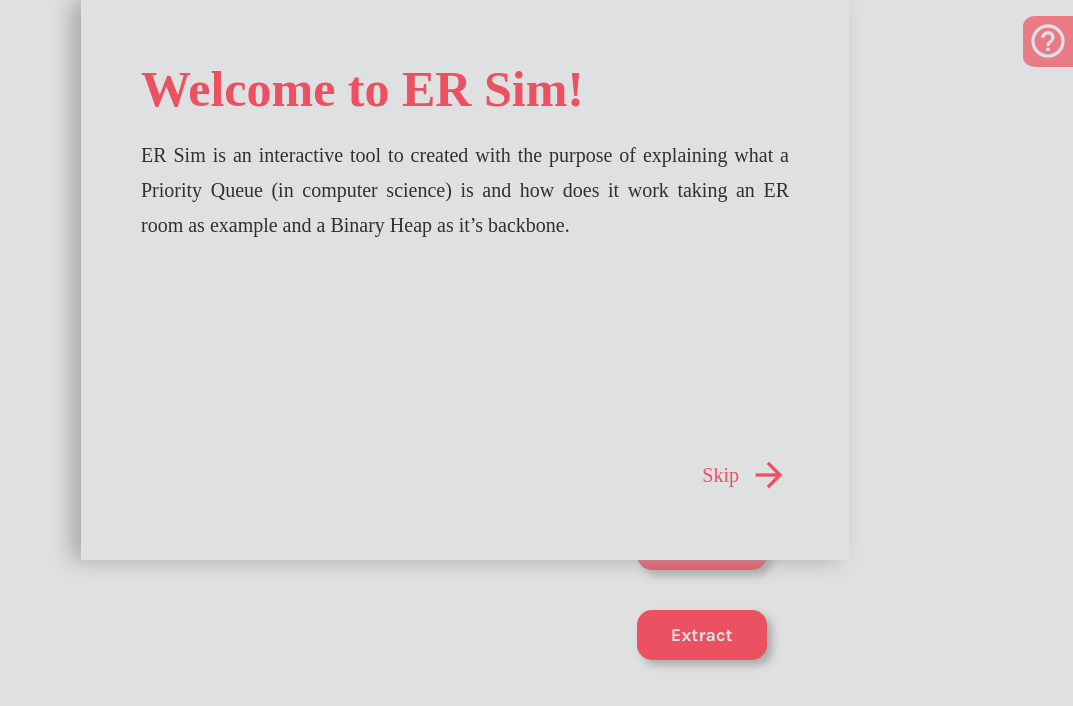
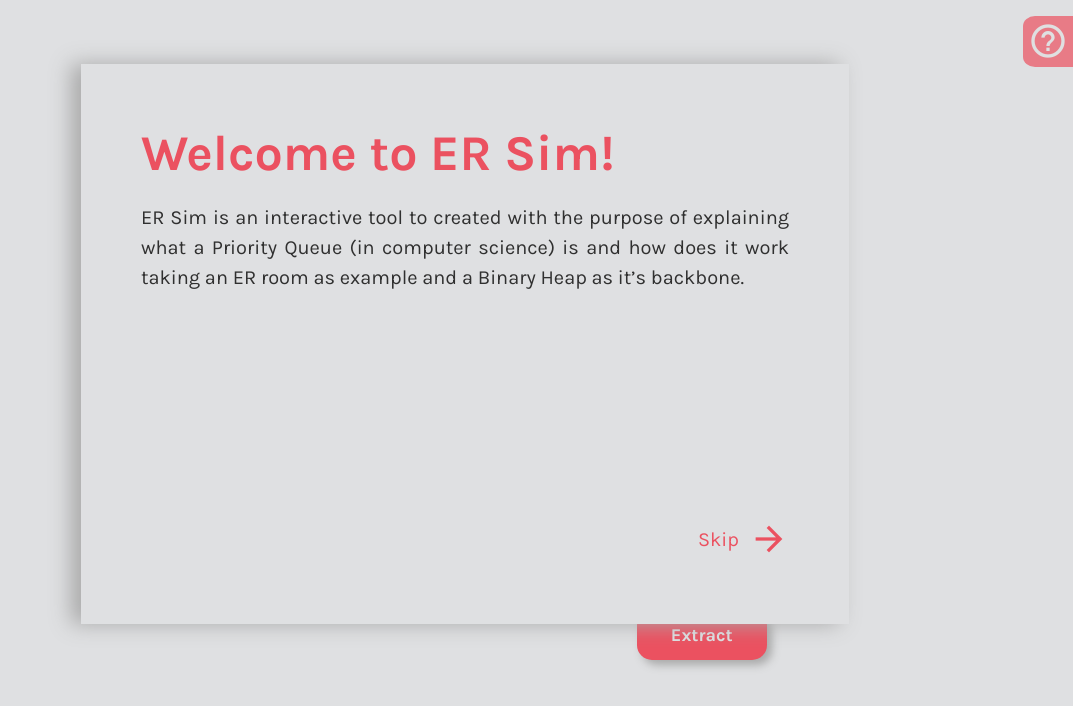
Before and after one commit to juanUrdaneta/ER-sim, a React (Create React App) app: page / in a window 1280 px wide. Shown: the top 706 px of the page, without its empty margins (207-1280 px from the left). Built offline with nearby package versions, Linux system fonts and the light colour scheme.

Commit message:
mino changes

```diff
--- a/src/style/Modal.scss
+++ b/src/style/Modal.scss
@@ -1,8 +1,10 @@
 @keyframes hide-big {
     0% {
+        padding-top: 6rem;
         height: 70vh;
     }
     100% {
+        padding-top: 0;
         height: 0vh;
     }
 }
@@ -73,7 +75,7 @@
 
     &__title {
         font-size: 3rem;
-        font-family: 'Kara', 'sans-serif';
+        font-family: 'Karla', 'sans-serif';
         color: $color-accent;
         user-select: none;
         &--hide {
@@ -83,9 +85,9 @@
 
     &__text {
         margin-top: 2rem;
-        line-height: 3.5rem;
+        line-height: 3rem;
         font-size: 1.6rem;
-        font-family: 'Kara', 'sans-serif';
+        font-family: 'Karla', 'sans-serif';
         color: #303030;
         text-align: justify;
         user-select: none;
@@ -128,7 +130,7 @@
 
             padding: .5rem;
 
-            font-family: 'Kara', 'sans-serif';
+            font-family: 'Karla', 'sans-serif';
             font-size: 2rem;
             color:$color-accent;
 
@@ -158,6 +160,7 @@
 
     &--is-modal {
         right: unset;
+        top: 8vh;
         left: 22.5vw;
         width: 60vw;
         height: 70vh;
```
